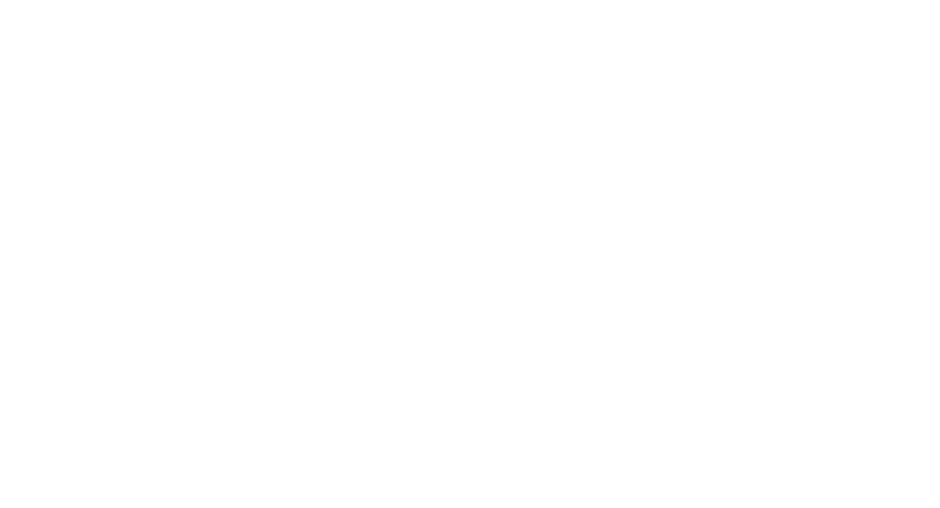
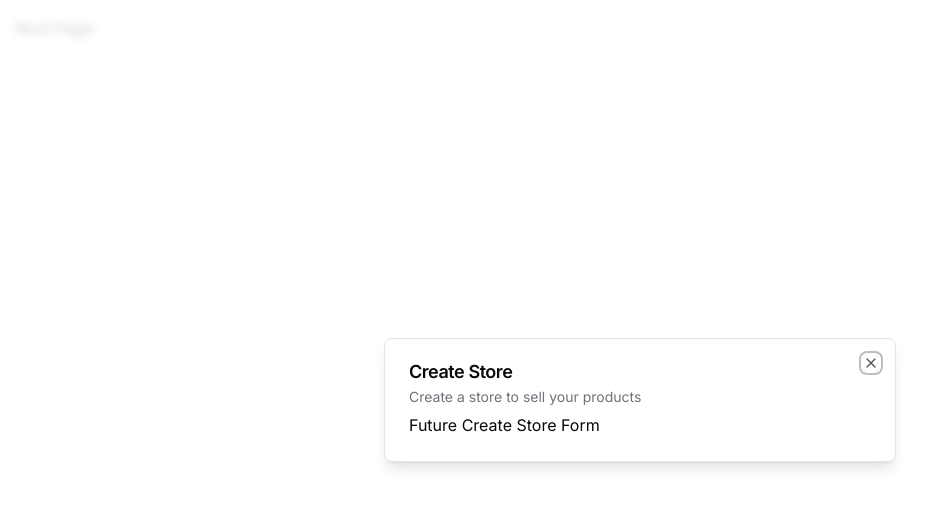
Before and after one commit to iglooe/e-commerce-template, a Next.js app: page / in a window 1280 px wide. Shown: the top 508 px of the page, without its empty margins (0-940 px from the left). Built offline with nearby package versions, Linux system fonts and the light colour scheme.

Commit message:
added dialog box, added modals

```diff
--- a/app/(root)/page.tsx
+++ b/app/(root)/page.tsx
@@ -1,12 +1,23 @@
-import { UserButton } from "@clerk/nextjs";
-import React from "react";
+"use client";
+import React, { useEffect } from "react";
+import { useStoreModal } from "@/hooks/use-store-modal";
+
+// this modal shows up on the root page and will show a modal if there
+// is no store created yet
 
 const SetupPage = () => {
+  const onOpen = useStoreModal((state) => state.onOpen);
+  const isOpen = useStoreModal((state) => state.isOpen);
+
+  useEffect(() => {
+    if (!isOpen) {
+      onOpen();
+    }
+  }, [isOpen, onOpen]);
+
   return (
     <>
-      <div className="p-4">
-        <UserButton afterSignOutUrl="/" />
-      </div>
+      <div className="p-4">Root Page</div>
     </>
   );
 };
--- a/app/layout.tsx
+++ b/app/layout.tsx
@@ -2,11 +2,13 @@
 import { Inter } from "next/font/google";
 import { ClerkProvider } from "@clerk/nextjs";
 
+import { ModalProvider } from "@/providers/modal-provider";
+
 const inter = Inter({ subsets: ["latin"] });
 
 export const metadata = {
-  title: "Create Next App",
-  description: "Generated by create next app",
+  title: "Dashboard",
+  description: "Admin Dashboard",
 };
 
 export default function RootLayout({
@@ -17,7 +19,10 @@
   return (
     <ClerkProvider>
       <html lang="en">
-        <body className={inter.className}>{children}</body>
+        <body className={inter.className}>
+          <ModalProvider />
+          {children}
+        </body>
       </html>
     </ClerkProvider>
   );
--- /dev/null
+++ b/components/modals/store-modal.tsx
@@ -0,0 +1,18 @@
+"use client";
+
+import { Modal } from "@/components/ui/modal";
+import { useStoreModal } from "@/hooks/use-store-modal";
+
+export const StoreModal = () => {
+  const storeModal = useStoreModal();
+  return (
+    <Modal
+      title="Create Store"
+      description="Create a store to sell your products"
+      isOpen={storeModal.isOpen}
+      onClose={storeModal.onClose}
+    >
+      Future Create Store Form
+    </Modal>
+  );
+};
--- /dev/null
+++ b/components/ui/dialog.tsx
@@ -0,0 +1,123 @@
+"use client"
+
+import * as React from "react"
+import * as DialogPrimitive from "@radix-ui/react-dialog"
+import { X } from "lucide-react"
+
+import { cn } from "@/lib/utils"
+
+const Dialog = DialogPrimitive.Root
+
+const DialogTrigger = DialogPrimitive.Trigger
+
+const DialogPortal = ({
+  className,
+  ...props
+}: DialogPrimitive.DialogPortalProps) => (
+  <DialogPrimitive.Portal className={cn(className)} {...props} />
+)
+DialogPortal.displayName = DialogPrimitive.Portal.displayName
+
+const DialogOverlay = React.forwardRef<
+  React.ElementRef<typeof DialogPrimitive.Overlay>,
+  React.ComponentPropsWithoutRef<typeof DialogPrimitive.Overlay>
+>(({ className, ...props }, ref) => (
+  <DialogPrimitive.Overlay
+    ref={ref}
+    className={cn(
+      "fixed inset-0 z-50 bg-background/80 backdrop-blur-sm data-[state=open]:animate-in data-[state=closed]:animate-out data-[state=closed]:fade-out-0 data-[state=open]:fade-in-0",
+      className
+    )}
+    {...props}
+  />
+))
+DialogOverlay.displayName = DialogPrimitive.Overlay.displayName
+
+const DialogContent = React.forwardRef<
+  React.ElementRef<typeof DialogPrimitive.Content>,
+  React.ComponentPropsWithoutRef<typeof DialogPrimitive.Content>
+>(({ className, children, ...props }, ref) => (
+  <DialogPortal>
+    <DialogOverlay />
+    <DialogPrimitive.Content
+      ref={ref}
+      className={cn(
+        "fixed left-[50%] top-[50%] z-50 grid w-full max-w-lg translate-x-[-50%] translate-y-[-50%] gap-4 border bg-background p-6 shadow-lg duration-200 data-[state=open]:animate-in data-[state=closed]:animate-out data-[state=closed]:fade-out-0 data-[state=open]:fade-in-0 data-[state=closed]:zoom-out-95 data-[state=open]:zoom-in-95 data-[state=closed]:slide-out-to-left-1/2 data-[state=closed]:slide-out-to-top-[48%] data-[state=open]:slide-in-from-left-1/2 data-[state=open]:slide-in-from-top-[48%] sm:rounded-lg md:w-full",
+        className
+      )}
+      {...props}
+    >
+      {children}
+      <DialogPrimitive.Close className="absolute right-4 top-4 rounded-sm opacity-70 ring-offset-background transition-opacity hover:opacity-100 focus:outline-none focus:ring-2 focus:ring-ring focus:ring-offset-2 disabled:pointer-events-none data-[state=open]:bg-accent data-[state=open]:text-muted-foreground">
+        <X className="h-4 w-4" />
+        <span className="sr-only">Close</span>
+      </DialogPrimitive.Close>
+    </DialogPrimitive.Content>
+  </DialogPortal>
+))
+DialogContent.displayName = DialogPrimitive.Content.displayName
+
+const DialogHeader = ({
+  className,
+  ...props
+}: React.HTMLAttributes<HTMLDivElement>) => (
+  <div
+    className={cn(
+      "flex flex-col space-y-1.5 text-center sm:text-left",
+      className
+    )}
+    {...props}
+  />
+)
+DialogHeader.displayName = "DialogHeader"
+
+const DialogFooter = ({
+  className,
+  ...props
+}: React.HTMLAttributes<HTMLDivElement>) => (
+  <div
+    className={cn(
+      "flex flex-col-reverse sm:flex-row sm:justify-end sm:space-x-2",
+      className
+    )}
+    {...props}
+  />
+)
+DialogFooter.displayName = "DialogFooter"
+
+const DialogTitle = React.forwardRef<
+  React.ElementRef<typeof DialogPrimitive.Title>,
+  React.ComponentPropsWithoutRef<typeof DialogPrimitive.Title>
+>(({ className, ...props }, ref) => (
+  <DialogPrimitive.Title
+    ref={ref}
+    className={cn(
+      "text-lg font-semibold leading-none tracking-tight",
+      className
+    )}
+    {...props}
+  />
+))
+DialogTitle.displayName = DialogPrimitive.Title.displayName
+
+const DialogDescription = React.forwardRef<
+  React.ElementRef<typeof DialogPrimitive.Description>,
+  React.ComponentPropsWithoutRef<typeof DialogPrimitive.Description>
+>(({ className, ...props }, ref) => (
+  <DialogPrimitive.Description
+    ref={ref}
+    className={cn("text-sm text-muted-foreground", className)}
+    {...props}
+  />
+))
+DialogDescription.displayName = DialogPrimitive.Description.displayName
+
+export {
+  Dialog,
+  DialogTrigger,
+  DialogContent,
+  DialogHeader,
+  DialogFooter,
+  DialogTitle,
+  DialogDescription,
+}
--- /dev/null
+++ b/components/ui/modal.tsx
@@ -0,0 +1,43 @@
+"use client";
+
+import {
+  Dialog,
+  DialogHeader,
+  DialogContent,
+  DialogDescription,
+  DialogTitle,
+} from "@/components/ui/dialog";
+
+type ModalProps = {
+  title: string;
+  description: string;
+  isOpen: boolean;
+  onClose: () => void;
+  children?: React.ReactNode;
+};
+
+export const Modal: React.FC<ModalProps> = ({
+  title,
+  description,
+  isOpen,
+  onClose,
+  children,
+}) => {
+  const onChange = (open: boolean) => {
+    if (!open) {
+      onClose();
+    }
+  };
+
+  return (
+    <Dialog open={isOpen} onOpenChange={onChange}>
+      <DialogContent>
+        <DialogHeader>
+          <DialogTitle>{title}</DialogTitle>
+          <DialogDescription>{description}</DialogDescription>
+          <div>{children}</div>
+        </DialogHeader>
+      </DialogContent>
+    </Dialog>
+  );
+};
--- /dev/null
+++ b/hooks/use-store-modal.tsx
@@ -0,0 +1,13 @@
+import { create } from "zustand";
+
+type useStoreModalStore = {
+  isOpen: boolean;
+  onOpen: () => void;
+  onClose: () => void;
+};
+
+export const useStoreModal = create<useStoreModalStore>((set) => ({
+  isOpen: false,
+  onOpen: () => set({ isOpen: true }),
+  onClose: () => set({ isOpen: false }),
+}));
--- a/package.json
+++ b/package.json
@@ -10,6 +10,7 @@
   },
   "dependencies": {
     "@clerk/nextjs": "^4.23.2",
+    "@radix-ui/react-dialog": "^1.0.4",
     "@radix-ui/react-slot": "^1.0.2",
     "@types/node": "20.4.7",
     "@types/react": "18.2.18",
@@ -27,6 +28,7 @@
     "tailwind-merge": "^1.14.0",
     "tailwindcss": "3.3.3",
     "tailwindcss-animate": "^1.0.6",
-    "typescript": "5.1.6"
+    "typescript": "5.1.6",
+    "zustand": "^4.4.0"
   }
 }
--- /dev/null
+++ b/providers/modal-provider.tsx
@@ -0,0 +1,23 @@
+"use client";
+
+import { useState, useEffect } from "react";
+
+import { StoreModal } from "@/components/modals/store-modal";
+
+export const ModalProvider = () => {
+  const [isMounted, setIsMounted] = useState(false);
+
+  useEffect(() => {
+    setIsMounted(true);
+  }, []);
+
+  if (!isMounted) {
+    return null;
+  }
+
+  return (
+    <>
+      <StoreModal />
+    </>
+  );
+};
```
Also changed, not shown: 1 other file (tests, documents, lock files or other folders).
